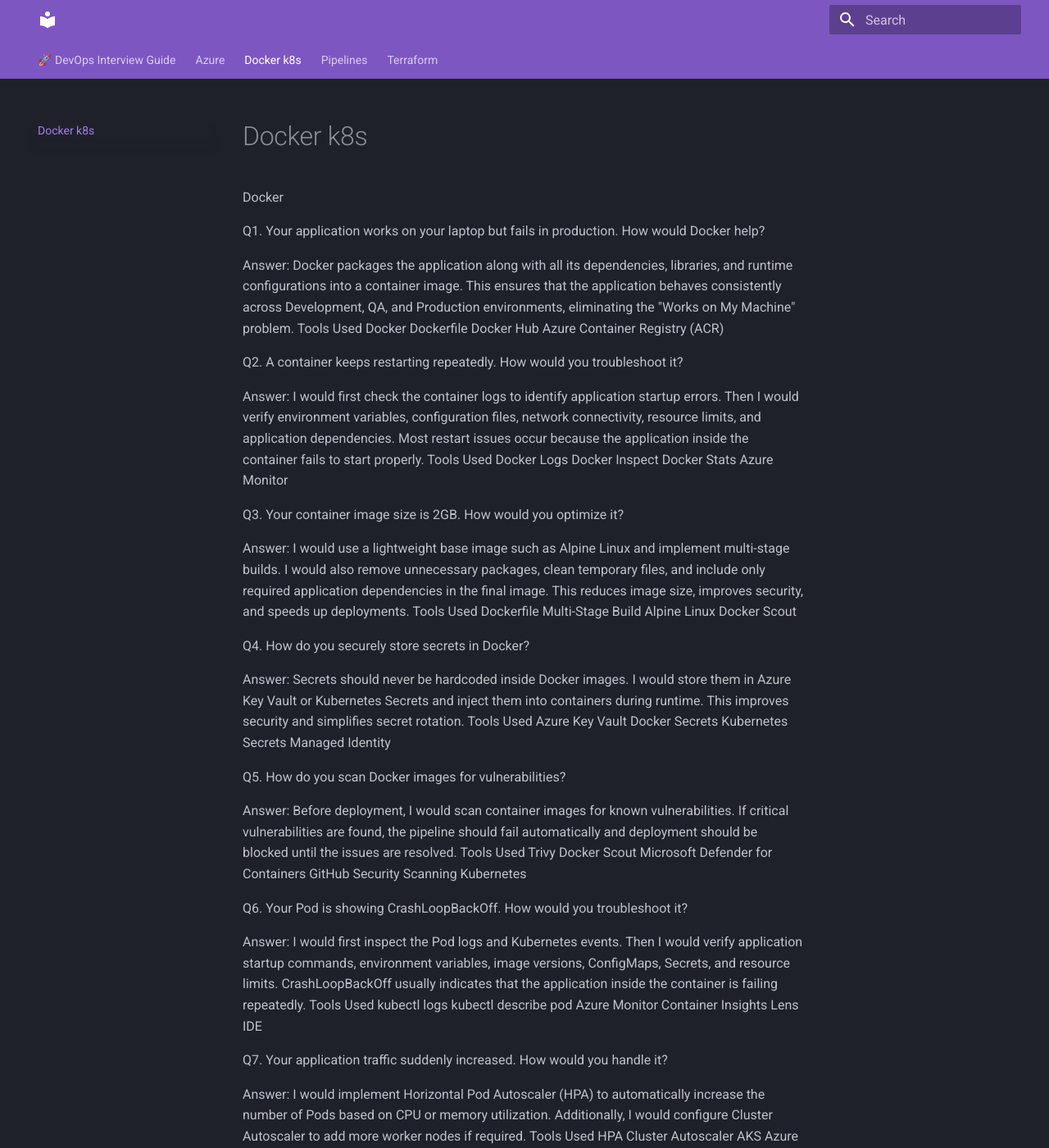
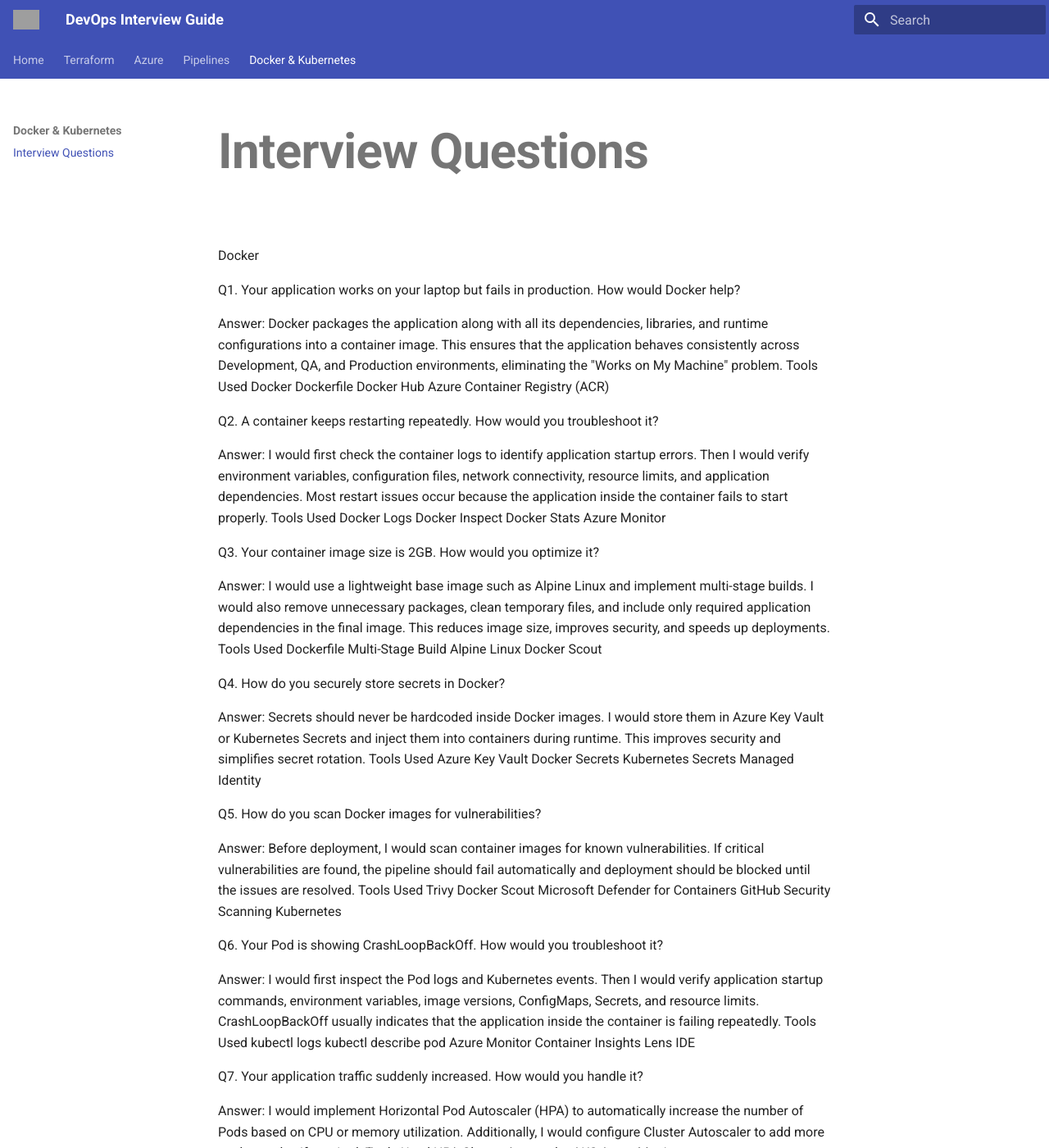
Before and after one commit to tiwarimaheshece/DevOps-Interview-Guide, an MkDocs documentation site: the page built from docs/docker-k8s.md, in a window 1280 px wide and 1400 px high. Shown: the whole window at 82% size. Built offline with MkDocs 1.6.1 and Material for MkDocs 9.7.7, drawn with Linux system fonts in a browser that asks for light colours; grey boxes are pictures that could not be loaded.

Commit message:
UI enhancement

```diff
--- a/docs/stylesheets/extra.css
+++ b/docs/stylesheets/extra.css
@@ -1,31 +1,16 @@
 .md-typeset h1 {
-    text-align: center;
     font-size: 3rem;
-    font-weight: bold;
+    font-weight: 700;
 }
 
 .md-typeset h2 {
     color: #7c4dff;
-    border-left: 4px solid #7c4dff;
-    padding-left: 10px;
 }
 
 .md-button {
-    border-radius: 12px;
+    border-radius: 10px;
 }
 
-.hero-card {
-    background: linear-gradient(135deg, #6a11cb, #2575fc);
-    padding: 40px;
-    border-radius: 20px;
-    text-align: center;
-    color: white;
-    margin-bottom: 30px;
+.md-grid {
+    max-width: 1400px;
 }
-
-.qa-box {
-    background: rgba(255, 255, 255, 0.05);
-    padding: 20px;
-    border-radius: 12px;
-    margin-bottom: 20px;
-}
--- a/mkdocs.yml
+++ b/mkdocs.yml
@@ -1,3 +1,6 @@
+site_name: DevOps Interview Guide
+site_url: https://tiwarimaheshece.github.io/DevOps-Interview-Guide/
+
 theme:
   name: material
   palette:
@@ -11,4 +14,34 @@
     - navigation.top
     - search.highlight
     - content.code.copy
-    - content.tabs.link
+
+extra_css:
+  - stylesheets/extra.css
+
+nav:
+  - Home: index.md
+  - Terraform:
+      - Interview Questions: terraform.md
+  - Azure:
+      - Interview Questions: azure.md
+  - Pipelines:
+      - Interview Questions: pipelines.md
+  - Docker & Kubernetes:
+      - Interview Questions: docker-k8s.md
+site_name: DevOps Interview Guide
+site_description: Complete DevOps Interview Preparation
+site_author: Mahesh Tiwari
+
+theme:
+  name: material
+
+  logo: assets/logo.png
+
+  features:
+    - navigation.tabs
+    - navigation.sections
+    - navigation.top
+    - search.highlight
+    - content.code.copy
+    - content.action.edit
+    - navigation.instant
```
Also changed, not shown: site/404.html, site/azure/index.html, site/docker-k8s/index.html, site/index.html, site/pipelines/index.html, site/search/search_index.json, site/sitemap.xml, site/stylesheets/extra.css, site/terraform/index.html, 1 other file.
